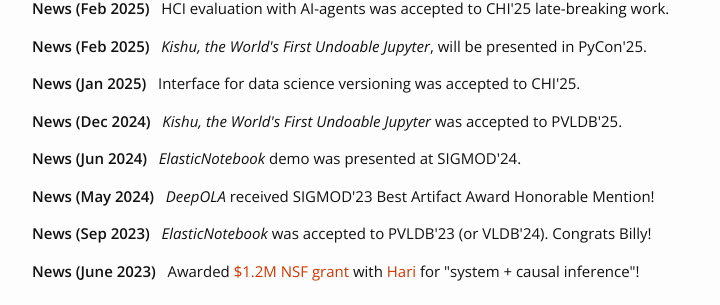
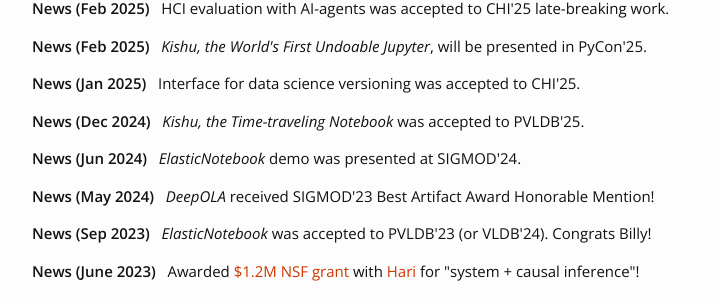
Before and after one commit to pyongjoo/pyongjoo.github.io, a Jekyll site: the page built from index.html, in a window 1280 px wide and 900 px high, scrolled down 346 px. Shown: the part 149-454 px from the top of the window, without its empty margins (268-988 px from the left). Built offline with Jekyll 4.4.1, drawn with Linux system fonts in a browser that asks for light colours.

Commit message:
minor news update

```diff
--- a/index.html
+++ b/index.html
@@ -54,7 +54,7 @@
         <p><b>News (Feb 2025)</b> &nbsp; HCI evaluation with AI-agents was accepted to CHI'25 late-breaking work.</p>
         <p><b>News (Feb 2025)</b> &nbsp; <i>Kishu, the World's First Undoable Jupyter</i>, will be presented in PyCon'25.</p>
         <p><b>News (Jan 2025)</b> &nbsp; Interface for data science versioning was accepted to CHI'25.</p>
-        <p><b>News (Dec 2024)</b> &nbsp; <i>Kishu, the World's First Undoable Jupyter</i> was accepted to PVLDB'25.</p>
+        <p><b>News (Dec 2024)</b> &nbsp; <i>Kishu, the Time-traveling Notebook</i> was accepted to PVLDB'25.</p>
         <p><b>News (Jun 2024)</b> &nbsp; <i>ElasticNotebook</i> demo was presented at SIGMOD'24.</p>
         <p><b>News (May 2024)</b> &nbsp; <i>DeepOLA</i> received SIGMOD'23 Best Artifact Award Honorable Mention!</p>
 		<p><b>News (Sep 2023)</b> &nbsp; <i>ElasticNotebook</i> was accepted to PVLDB'23 (or VLDB'24). Congrats Billy!</p>
```
